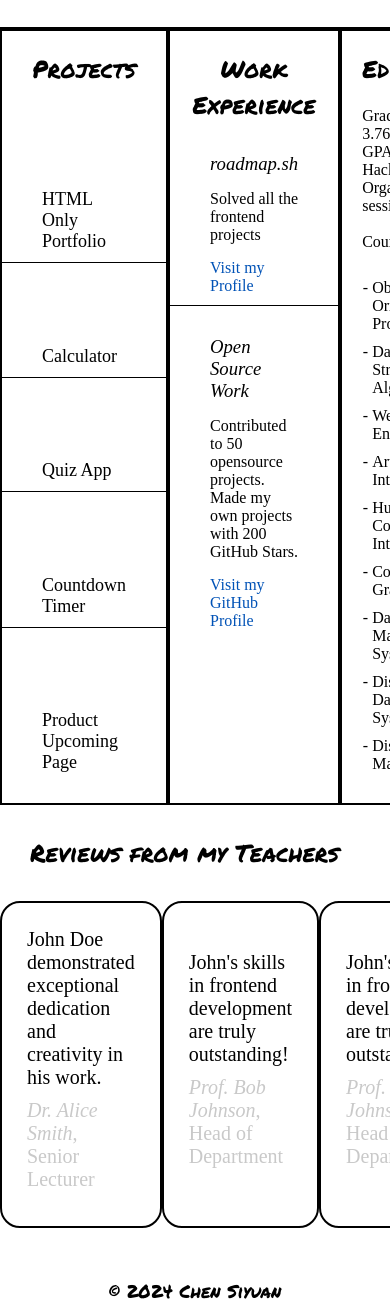
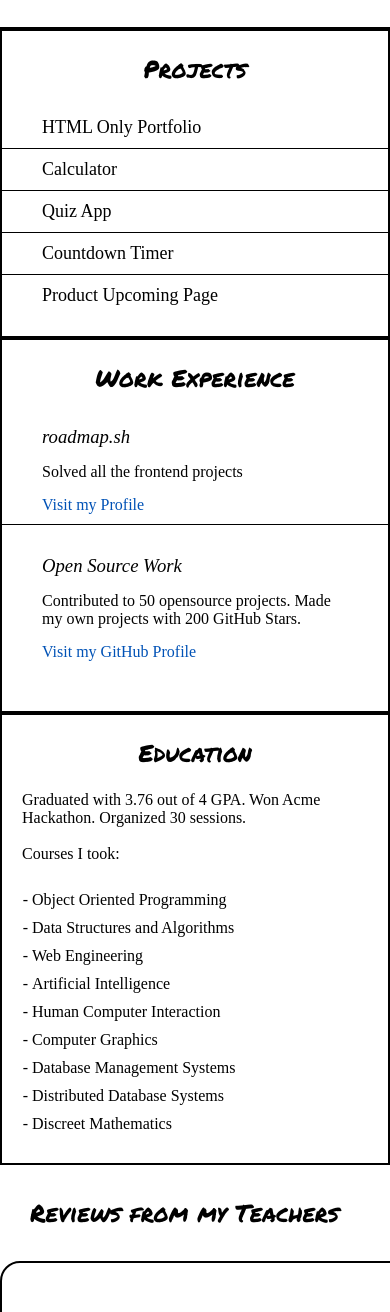
Before and after one commit to siyuancc-code/Roadmap.sh-solutions, a plain HTML site: page Frontend Projects/03-Personal Portfolio/index.html in a window 390 px wide. Shown: the part 285-1597 px from the top of the page. Drawn offline with Linux system fonts and the light colour scheme; a web font is replaced by a local one.

Commit message:
03-done-responsive

```diff
--- a/Frontend Projects/03-Personal Portfolio/style.css
+++ b/Frontend Projects/03-Personal Portfolio/style.css
@@ -197,6 +197,14 @@ section h2 {
     padding: 10px 0;
   }
 
+  .sections {
+    flex-direction: column;
+  }
+
+  .reviewFlex {
+    flex-direction: column;
+  }
+
   .footer {
     padding: 40px;
   }
```
